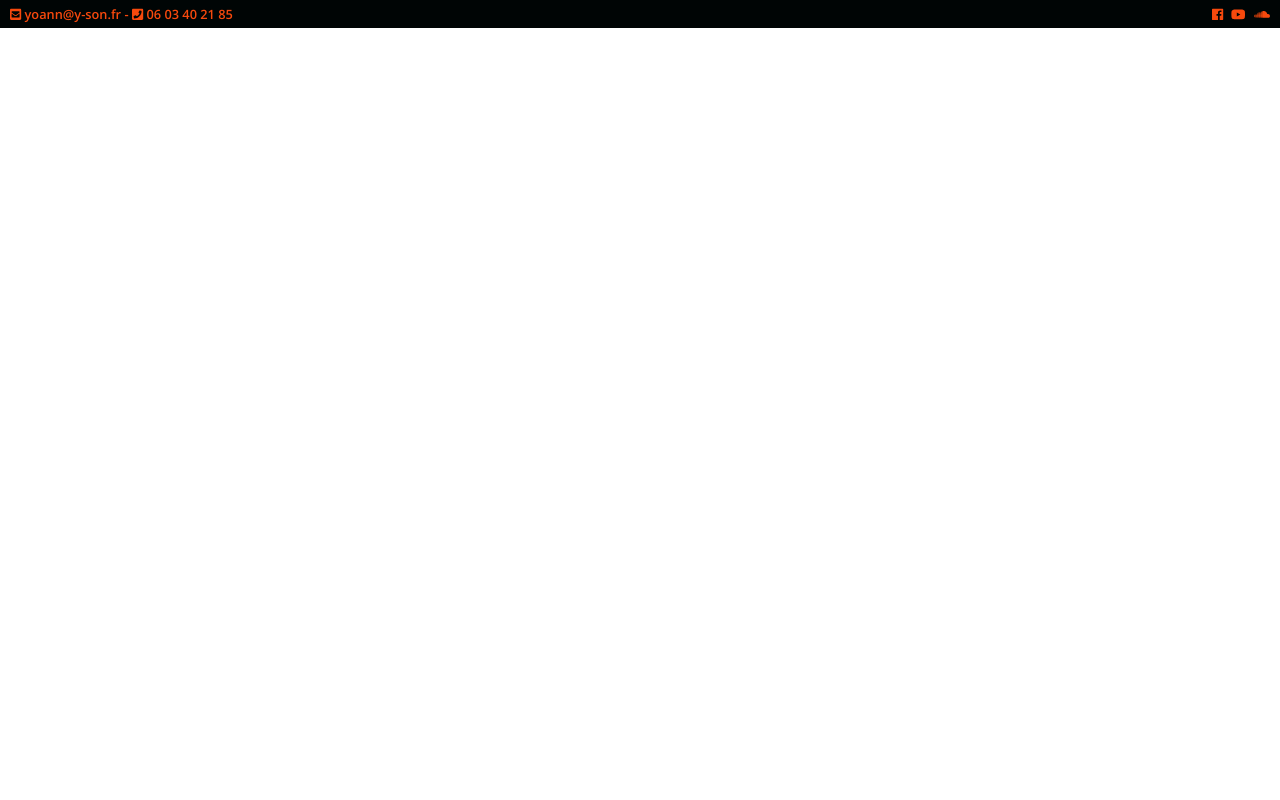
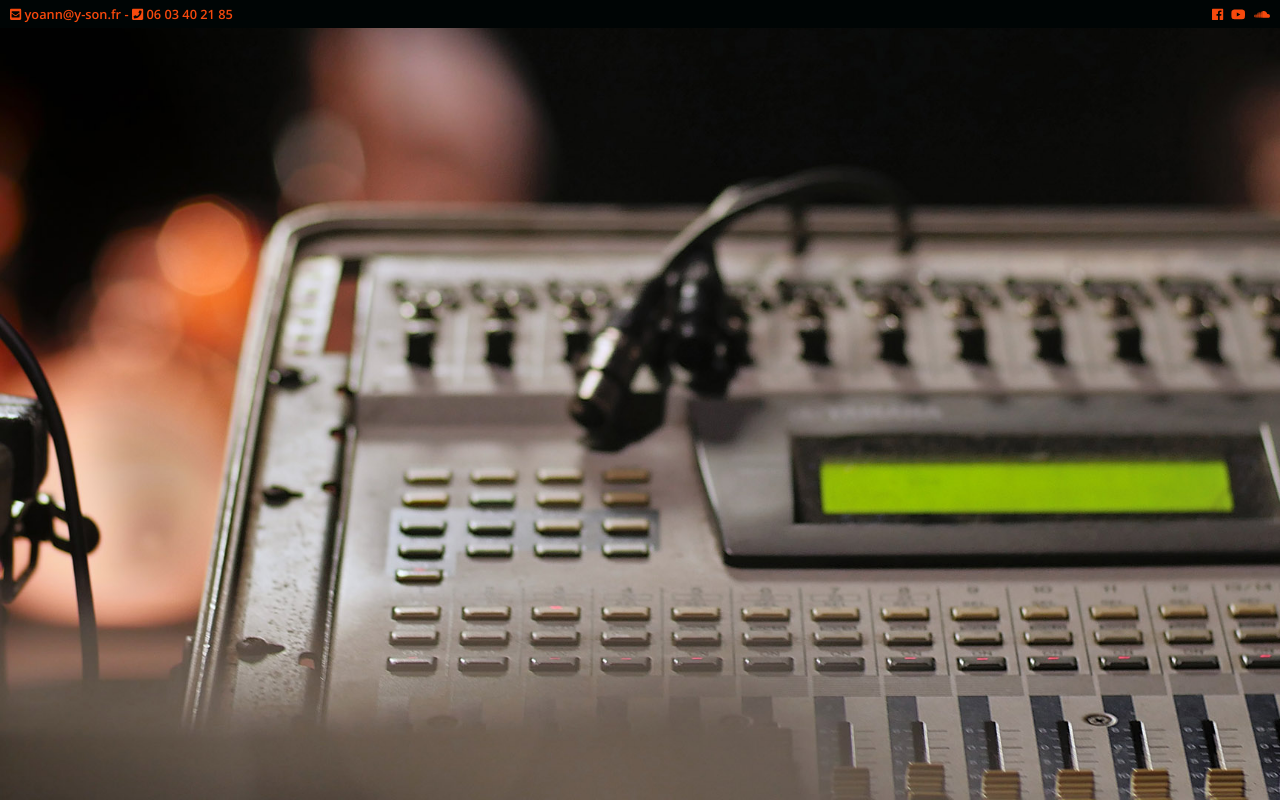
Before and after one commit to SebCarnelos/y-son, a plain HTML site: page index.html in a window 1280 px wide. Drawn offline with nearby package versions, Linux system fonts and the light colour scheme.

Commit message:
Add banner background

```diff
--- a/css/style.css
+++ b/css/style.css
@@ -35,3 +35,10 @@ font-family: 'Comfortaa', cursive;
 #contact-bar li:nth-of-type(2) {
     margin: 0 5px;
 }
+
+#banner {
+    height: 100vh;
+    background-color: teal;
+    background: url(../img/P1070163.jpg) no-repeat center fixed;
+    background-size: cover;
+}
--- a/index.html
+++ b/index.html
@@ -34,5 +34,9 @@
         </div>
     </div>
 
+    <div id="banner">
+
+    </div>
+
 </body>
 </html>
```
Also changed, not shown: img/P1070163.jpg (added).
